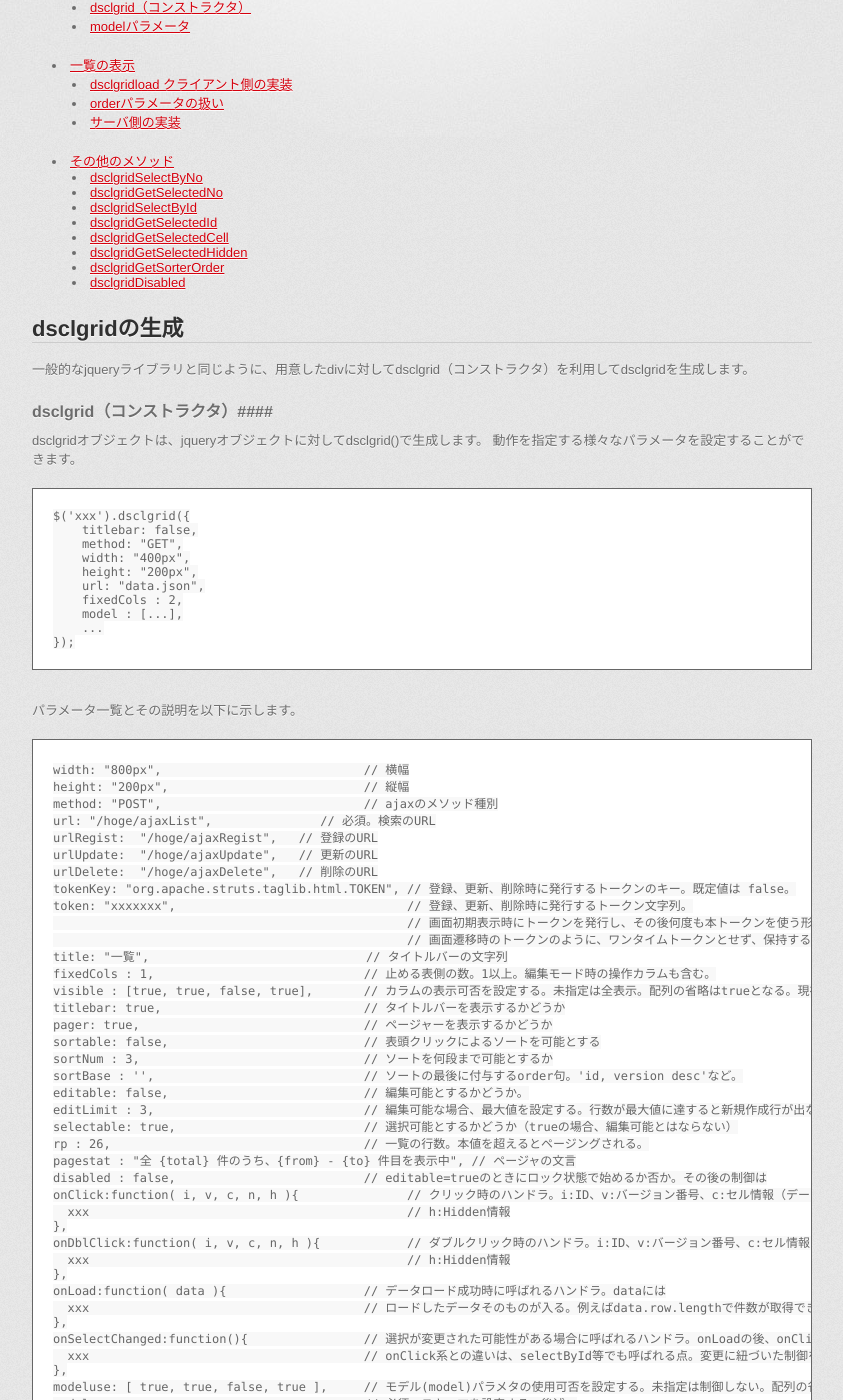
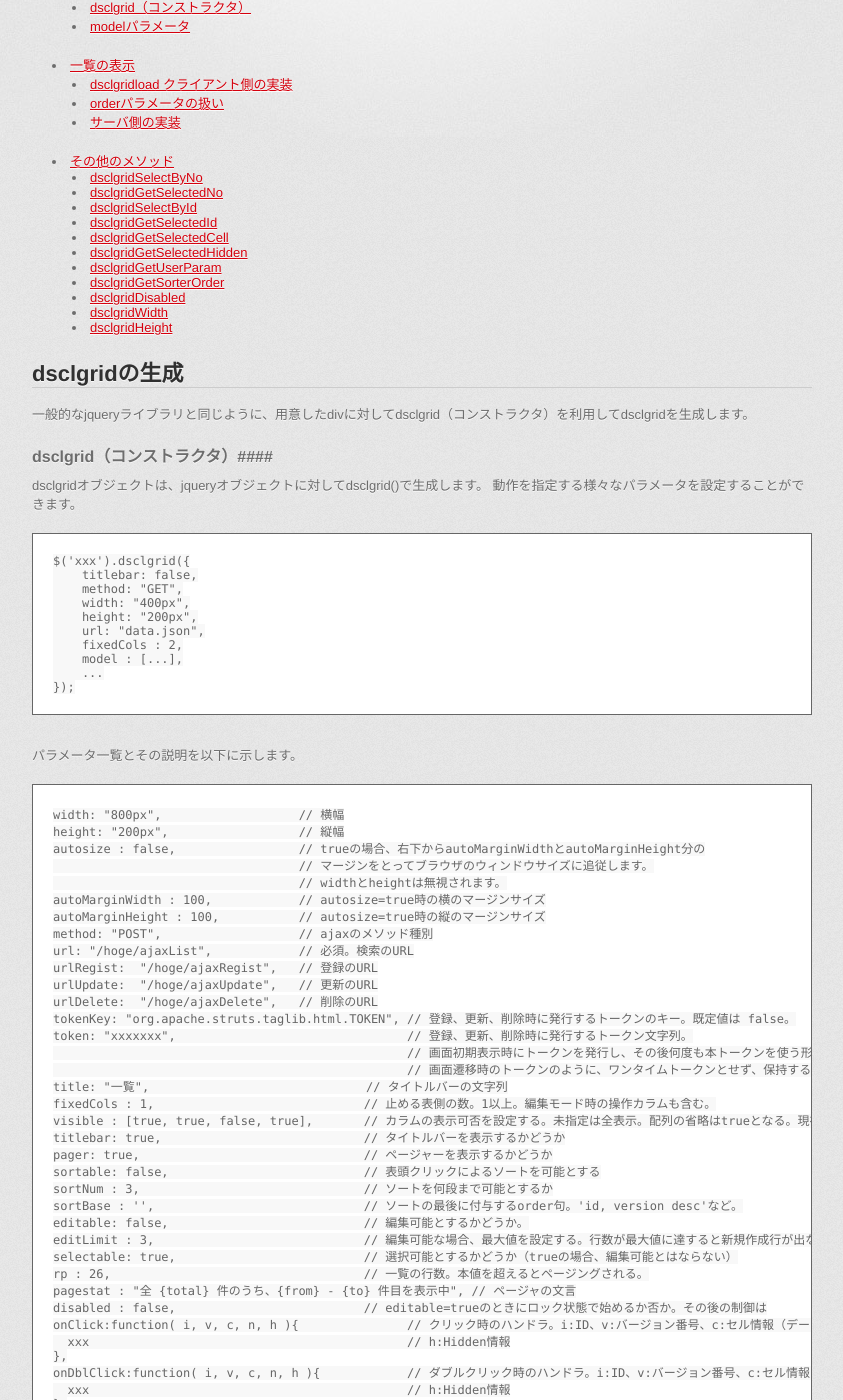
Before and after one commit to dosancole/dsclgrid, a Jekyll site: the page built from details.md, in a window 1280 px wide and 1400 px high, scrolled down 436 px. Shown: the whole window, without its empty margins (218-1061 px from the left). Built offline with Jekyll 4.4.1, drawn with Linux system fonts in a browser that asks for light colours; some web fonts are replaced; comment, search, counter and statistics services are not loaded; some of the changed text lies outside the part shown.

Commit message:
v10update

```diff
--- a/_layouts/default.html
+++ b/_layouts/default.html
@@ -40,7 +40,7 @@
       <div class="inner">
 
         <header>
-          <h1>dsclgrid.js</h1>
+          <h1>dsclgrid.js&nbsp;&nbsp;&nbsp;<span style="color:#D5000D;font-size:24px;">v1.0 Released.</span></h1>
           <h2>super grid table for jQuery.</h2>
         </header>
 
--- a/details.md
+++ b/details.md
@@ -25,8 +25,11 @@
     *  [dsclgridGetSelectedId](#dsclgridGetSelectedId)
     *  [dsclgridGetSelectedCell](#dsclgridGetSelectedCell)
     *  [dsclgridGetSelectedHidden](#dsclgridGetSelectedHidden)
+    *  [dsclgridGetUserParam](#dsclgridGetUserParam)
     *  [dsclgridGetSorterOrder](#dsclgridGetSorterOrder)
     *  [dsclgridDisabled](#dsclgridDisabled)
+    *  [dsclgridWidth](#dsclgridWidth)
+    *  [dsclgridHeight](#dsclgridHeight)
 
 
 <a name="generate"></a>dsclgridの生成
@@ -52,10 +55,15 @@
 
 パラメータ一覧とその説明を以下に示します。
 
-    width: "800px",                            // 横幅
-    height: "200px",                           // 縦幅
-    method: "POST",                            // ajaxのメソッド種別
-    url: "/hoge/ajaxList",               // 必須。検索のURL
+    width: "800px",                   // 横幅
+    height: "200px",                  // 縦幅
+    autosize : false,                 // trueの場合、右下からautoMarginWidthとautoMarginHeight分の
+                                      // マージンをとってブラウザのウィンドウサイズに追従します。
+                                      // widthとheightは無視されます。
+    autoMarginWidth : 100,            // autosize=true時の横のマージンサイズ
+    autoMarginHeight : 100,           // autosize=true時の縦のマージンサイズ
+    method: "POST",                   // ajaxのメソッド種別
+    url: "/hoge/ajaxList",            // 必須。検索のURL
     urlRegist:  "/hoge/ajaxRegist",   // 登録のURL
     urlUpdate:  "/hoge/ajaxUpdate",   // 更新のURL
     urlDelete:  "/hoge/ajaxDelete",   // 削除のURL
@@ -240,6 +248,14 @@
 
     var cell = $(xxx).dsclgridGetSelectedHidden();
 
+####<a name="dsclgridGetUserParam"></a>dsclgridGetUserParam####
+
+ajaxでサーバに送信されるパラメータを取得します。
+基本的にdsclgridLoad内で自動で付与されるため扱う必要はないですが、
+本パラメータを別のリクエストに使いたい場合など（ダウンロードなど）に利用します。
+
+    var userParam = $(xxx).dsclgridGetUserParam(); // ex. [{name:'dsclgridPage',value:2},{name:'dsclgridRp',value:30},...]
+
 ####<a name="dsclgridGetSorterOrder"></a>dsclgridGetSorterOrder####
 
 ソータによるオーダ文字列を取得します。sortBaseも付与されたものです。
@@ -255,6 +271,17 @@
 
     $(xxx).dsclgridDisabled( true );
 
+####<a name="dsclgridWidth"></a>dsclgridWidth####
+
+横幅を動的に修正します。
+
+    $(xxx).dsclgridWidth( 200 ); // ex. change to 200px
+
+####<a name="dsclgridHeight"></a>dsclgridHeight####
+
+縦幅を動的に修正します。
+
+    $(xxx).dsclgridHeight( 200 ); // ex. change to 200px
 
 [>>1.トップページ](index.html)
 [>>2.簡易編集の説明](edit.html)
--- a/web/js/dsclgrid.js
+++ b/web/js/dsclgrid.js
@@ -1,5 +1,5 @@
 /*
- * dsclgrid for jQuery - v0.5
+ * dsclgrid.js for jQuery - v1.0 2012.12.12
  * http://dosancole.github.com/dsclgrid/
  *
  * Copyright (c) 2011- takuya Dosancole.
@@ -47,8 +47,15 @@
             toScrollLeft : 0,
             toScrollBottomAtOnce : false,
             disabled : false,
+            autosize : false,
+            autoMarginWidth : 100,
+            autoMarginHeight : 100,
             empty : true
         }, p);
+        if(p.autosize){
+            p.width=($(window).width()-p.autoMarginWidth)+"px";
+            p.height=($(window).height()-p.autoMarginHeight)+"px";
+        }
         p.order = p.sortBase;
         if(p.modeluse) {
             // モデルの削減
@@ -93,6 +100,38 @@
         // create grid class.
         // -----------------------------
         var grid = {
+        	changeWidth : function(width) {
+        		if( width > p.mygrid.find('div.sFHeader').width()+100 ){
+	                var diff = width - p.mygrid.width();
+	        		p.width=width+'px';
+	                p.mytitlebar.css({
+	                    width : p.width
+	                });
+	                p.mygrid.css({
+	                    width : p.width
+	                });
+	                p.mypager.css({
+	                    width : p.width
+	                });
+	                var $sData = p.mygrid.find('div.sData');
+	                $sData.css({
+	                    width : ($sData.width()+diff)+'px'
+	                });
+        		}
+        	},
+        	changeHeight : function(height) {
+        		if( height > p.mygrid.find('div.sFHeader').height()+100 ){
+	                var diff = height - p.mygrid.height();
+	        		p.height=height+'px';
+	                p.mygrid.css({
+	                    height : p.height
+	                });
+	                var $sData = p.mygrid.find('div.sData');
+	                $sData.css({
+	                	height : ($sData.height()+diff)+'px'
+	                });
+        		}
+        	},
             createEmptyTable : function() {
                 var innerTable = grid.createTableDummyRows(grid.createTableHeader());
                 p.mygrid.append(innerTable);
@@ -352,7 +391,6 @@
                 if(p.editable) {
                     var td = document.createElement('td');
                     td.align = 'center';
-                    //td.innerHTML = '<span class="normal"><a class="edit" href="#">[＋]</a>[〆][×]</span>' + '<span class="editing">[＋]<a class="regist" href="#">[〆]</a><a class="cancel" href="#">[×]</a></span>' + '<span class="exclude">[＋][〆][×]</span>';
                     td.innerHTML = '<span class="normal">' + p.htmlAdd + p.htmlNone + p.htmlNone + '&nbsp;</span>' + '<span class="editing">' + p.htmlNone + p.htmlRegist + p.htmlCancel + '&nbsp;</span>' + '<span class="exclude">' + p.htmlNone + p.htmlNone + p.htmlNone + '&nbsp;</span>';
                     $('span.editing', td).hide();
                     $('span.exclude', td).hide();
@@ -1145,10 +1183,15 @@
                 }
             }
         };
+        if(p.autosize){
+            $( window ).resize( function(){
+                grid.changeWidth( $(window).width()-p.autoMarginWidth );
+                grid.changeHeight( $(window).height()-p.autoMarginHeight );
+            });
+        }
         // -----------------------------
         // create main DOM.
         // -----------------------------
-        /*$(t).css( {'font-size': '16px'} );*/
         // create titlebar
         var divTitlebar = document.createElement('div');
         p.mytitlebar = $(divTitlebar);
@@ -1264,6 +1307,20 @@
             }
         });
     };
+    $.fn.dsclgridWidth = function(width) {
+        return this.each(function() {
+            if(this.grid) {
+                this.grid.changeWidth(width);
+            }
+        });
+    };
+    $.fn.dsclgridHeight = function(height) {
+        return this.each(function() {
+            if(this.grid) {
+                this.grid.changeHeight(height);
+            }
+        });
+    };
     $.fn.dsclgridSelectByNo = function(no) {
         return this.each(function() {
             if(this.grid) {
@@ -1323,4 +1380,13 @@
         });
         return r;
     };
+    $.fn.dsclgridGetUserParam = function() {
+        var r;
+        this.each(function() {
+            if(this.grid) {
+                r = this.p.userParam;
+            }
+        });
+        return r;
+    };
 })(jQuery);
```
Also changed, not shown: index.md (+12 -0 lines), index_en.md (+12 -0 lines).
